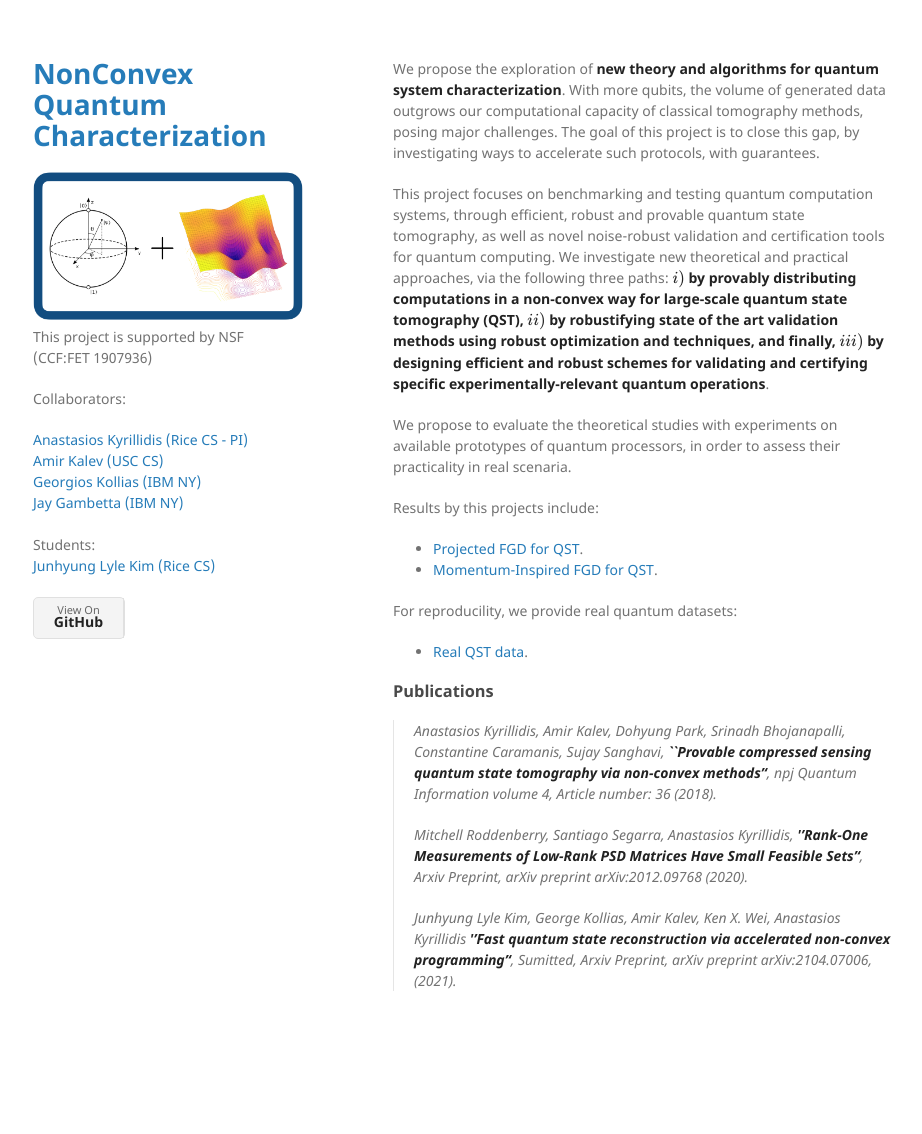
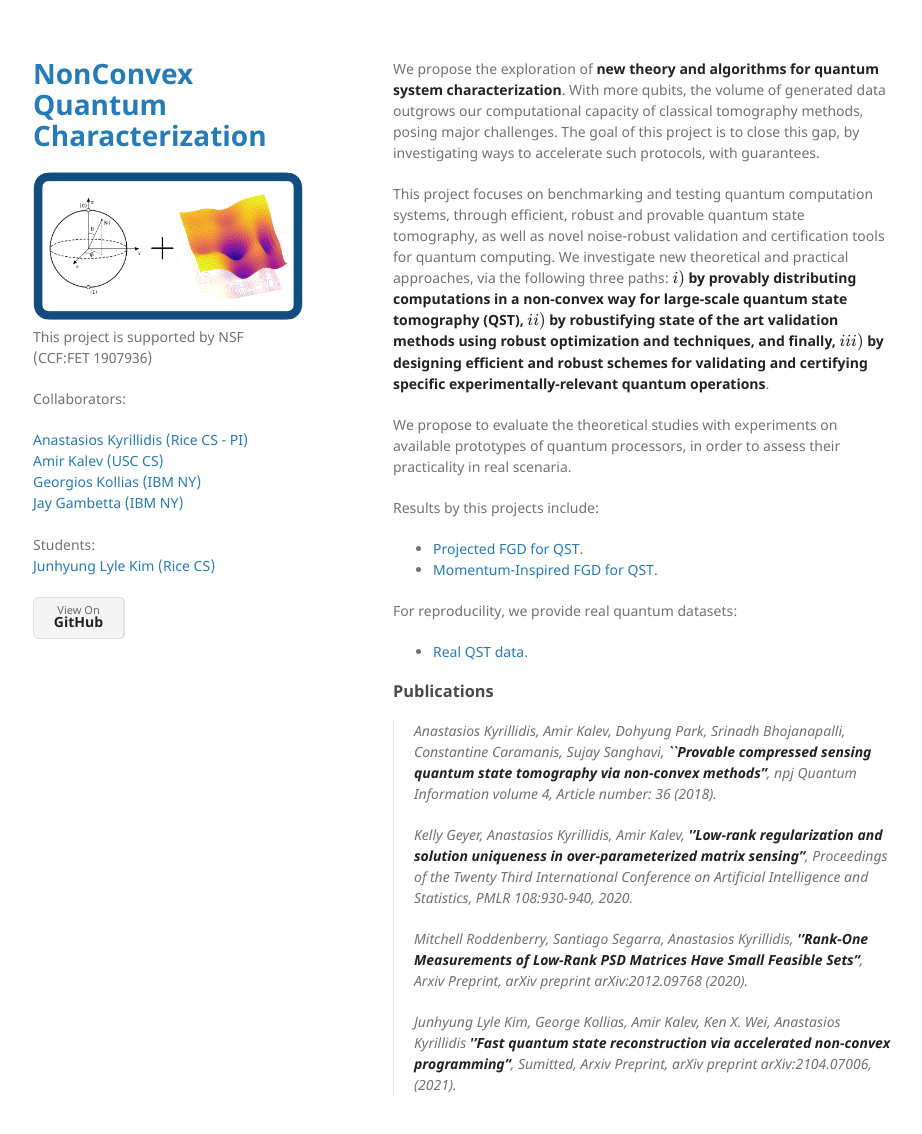
Before and after one commit to akyrillidis/nonconvex-qst, a Jekyll site: the page built from index.md, in a window 1280 px wide and 1165 px high. Shown: the top 1134 px of the window, without its empty margins (177-1099 px from the left). Built offline with Jekyll 4.4.1, drawn with Linux system fonts in a browser that asks for light colours; formulas are drawn with MathJax 3.

Commit message:
Update index.md

```diff
--- a/index.md
+++ b/index.md
@@ -21,6 +21,8 @@ For reproducility, we provide real quantum datasets:
 
 > Anastasios Kyrillidis, Amir Kalev, Dohyung Park, Srinadh Bhojanapalli, Constantine Caramanis, Sujay Sanghavi, [**``Provable compressed sensing quantum state tomography via non-convex methods''**](https://www.nature.com/articles/s41534-018-0080-4.pdf), npj Quantum Information volume 4, Article number: 36 (2018).
 >
+> Kelly Geyer, Anastasios Kyrillidis, Amir Kalev, [**''Low-rank regularization and solution uniqueness in over-parameterized matrix sensing''**](http://proceedings.mlr.press/v108/geyer20a.html), Proceedings of the Twenty Third International Conference on Artificial Intelligence and Statistics, PMLR 108:930-940, 2020.
+>
 > Mitchell Roddenberry, Santiago Segarra, Anastasios Kyrillidis, [**''Rank-One Measurements of Low-Rank PSD Matrices Have Small Feasible Sets''**](https://arxiv.org/pdf/2012.09768.pdf), Arxiv Preprint, arXiv preprint arXiv:2012.09768 (2020).
 >
 > Junhyung Lyle Kim, George Kollias, Amir Kalev, Ken X. Wei, Anastasios Kyrillidis [**''Fast quantum state reconstruction via accelerated non-convex programming''**](https://arxiv.org/pdf/2104.07006.pdf), Sumitted, Arxiv Preprint, arXiv preprint arXiv:2104.07006, (2021).
```
